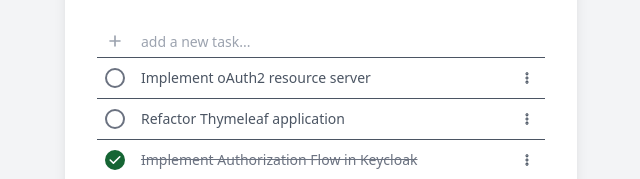
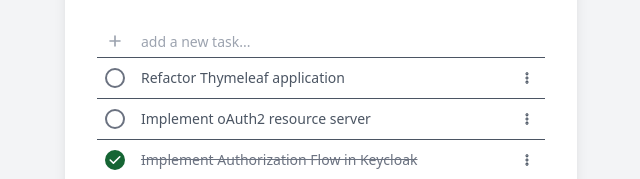
Before and after one commit to JBraddockm/react-todo-app, a React (Vite) app: page / in a window 1280 px wide. Shown: the part 139-318 px from the top of the page, without its empty margins (319-959 px from the left). Built offline with nearby package versions, Linux system fonts and the light colour scheme.

Commit message:
Changed sorting preferences - order by id, and then order by status

```diff
--- a/src/context/TodoContext.jsx
+++ b/src/context/TodoContext.jsx
@@ -1,7 +1,9 @@
 import { createContext, useState } from 'react';
 import TodoData from 'src/data/TodoData.js';
 
-const initialData = TodoData().sort((a, b) => a.isDone - b.isDone);
+const initialData = TodoData()
+  .sort((a, b) => b.id - a.id)
+  .sort((a, b) => a.isDone - b.isDone);
 export const TodoContext = createContext(null);
 
 export default function TodoContextProvider({ children }) {
--- a/src/features/todos/components/TodoList.jsx
+++ b/src/features/todos/components/TodoList.jsx
@@ -7,7 +7,12 @@ export default function TodoList() {
   const { todos, setTodos } = useTodoContext();
   useEffect(() => {
     const timeoutId = setTimeout(() => {
-      setTodos(todos.slice().sort((a, b) => a.isDone - b.isDone));
+      setTodos(
+        todos
+          .slice()
+          .sort((a, b) => b.id - a.id)
+          .sort((a, b) => a.isDone - b.isDone)
+      );
     }, 1000);
     return () => clearTimeout(timeoutId);
   }, [setTodos, todos]);
```
